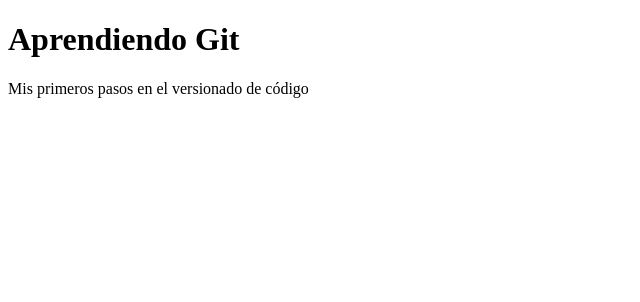
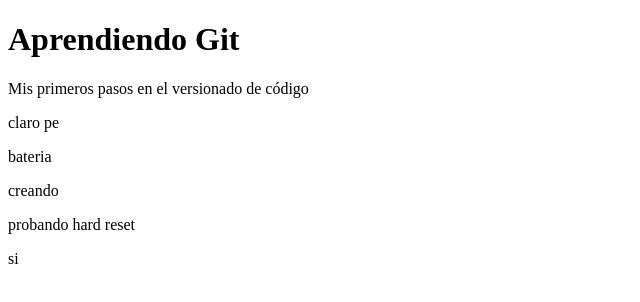
Before and after one commit to jofrevalentini/recordare, a plain HTML site: page index.html in a window 1280 px wide. Shown: the whole page, without its empty margins (0-640 px from the left). Drawn offline with Linux system fonts and the light colour scheme.

Commit message:
prueba 2

```diff
--- a/index.html
+++ b/index.html
@@ -11,6 +11,10 @@
     <p>
         Mis primeros pasos en el versionado de código
     </p>
-
+    <p>claro pe</p>
+    <p>bateria</p>
+    <p>creando</p>
+    <p>probando hard reset</p>
+    <p>si</p>
 </body>
 </html>
--- /dev/null
+++ b/index.js
@@ -0,0 +1 @@
+console.log("Aprendiendo Git")
```
Also changed, not shown: commits.txt (added).
